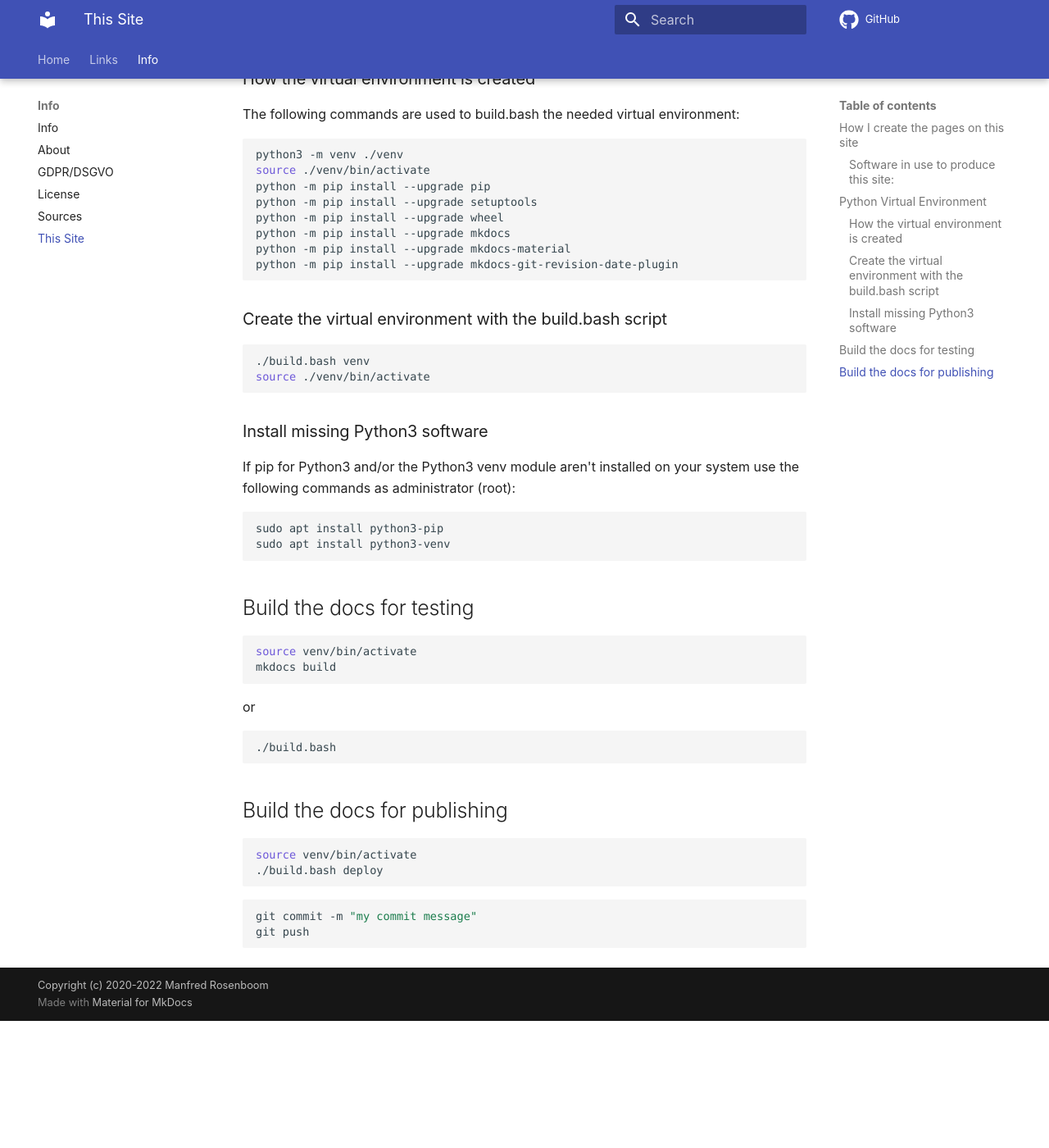
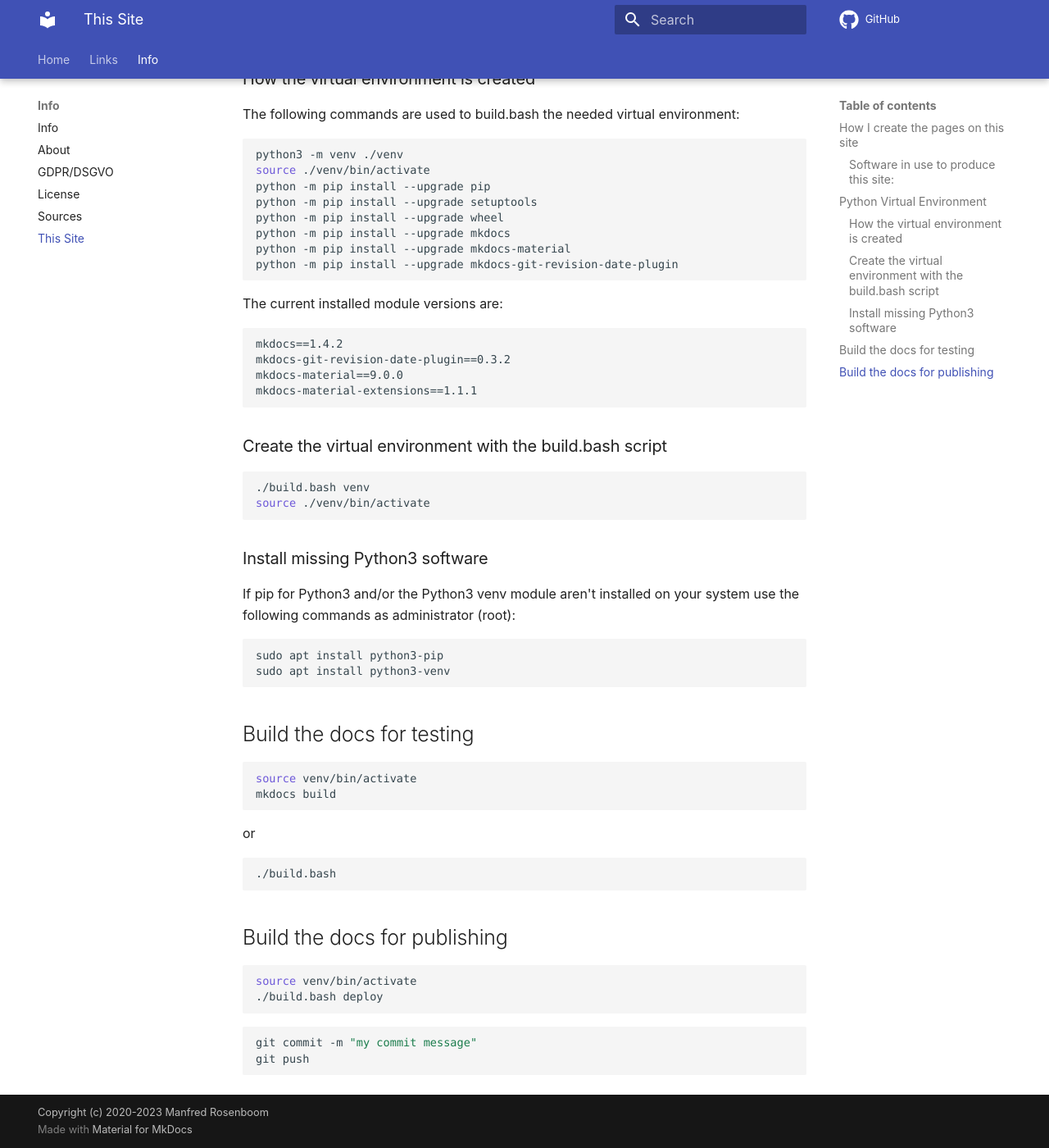
Before and after one commit to maroph/maroph.github.io, an MkDocs documentation site: the page built from docs/info/site.md, in a window 1280 px wide and 1400 px high, scrolled down 659 px. Shown: the whole window at 82% size. Built offline with MkDocs 1.6.1 and Material for MkDocs 9.7.7, drawn with Linux system fonts in a browser that asks for light colours; comment, search, counter and statistics services are not loaded; before the commit the page ends 1904 px from its top, so only the background shows below that.

Commit message:
adapt to Material for MkDocs 9, adapt copyright year info

````diff
--- a/docs/info/site.md
+++ b/docs/info/site.md
@@ -32,6 +32,15 @@ python -m pip install --upgrade wheel
 python -m pip install --upgrade mkdocs
 python -m pip install --upgrade mkdocs-material
 python -m pip install --upgrade mkdocs-git-revision-date-plugin
+```
+
+The current installed module versions are:
+
+```
+mkdocs==1.4.2
+mkdocs-git-revision-date-plugin==0.3.2
+mkdocs-material==9.0.0
+mkdocs-material-extensions==1.1.1
 ```
 
 ### Create the virtual environment with the build.bash script
--- a/mkdocs.yml
+++ b/mkdocs.yml
@@ -28,6 +28,8 @@ theme:
         - navigation.tracking
         - navigation.tabs
         - navigation.tabs.sticky
+        - search.suggest
+        - search.highlight
 
 nav:
     - Home: index.md
@@ -101,7 +103,7 @@ site_dir: site
 use_directory_urls: false
 strict: true
 
-copyright: Copyright (c) 2020-2022 <a href="https://github.com/maroph">Manfred Rosenboom</a>
+copyright: Copyright (c) 2020-2023 <a href="https://github.com/maroph">Manfred Rosenboom</a>
 
 markdown_extensions:
     - attr_list
@@ -113,6 +115,4 @@ markdown_extensions:
 
 plugins:
     - git-revision-date
-    - search:
-        lang: en
-        min_search_length: 3
+    - search
````
